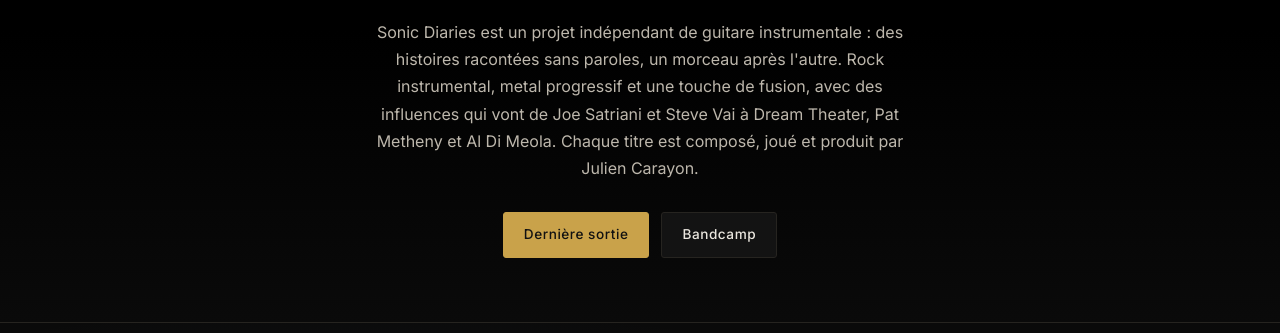
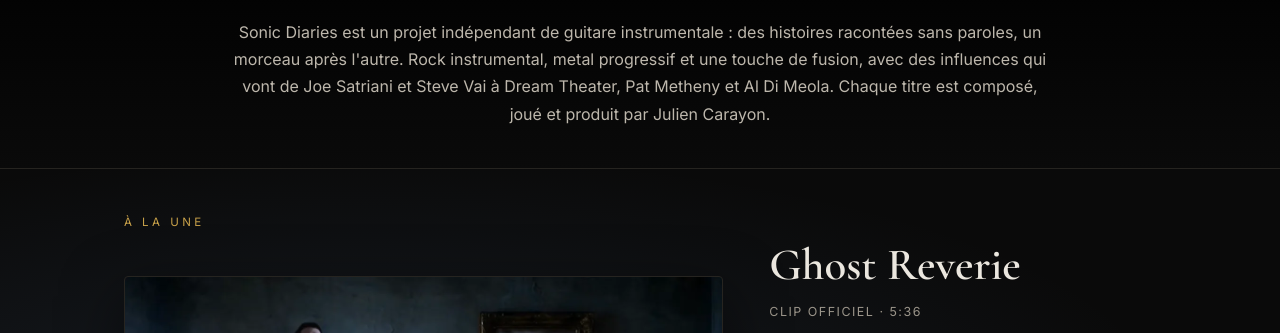
Before and after one commit to jcarayon04/sonicdiaries, a plain HTML site: page fr/index.html in a window 1280 px wide. Shown: the part 467-800 px from the top of the page. Drawn offline with Linux system fonts and the light colour scheme.

Commit message:
Add files via upload

```diff
--- a/fr/index.html
+++ b/fr/index.html
@@ -65,11 +65,11 @@ nav .wrap{display:flex;align-items:center;justify-content:space-between;height:6
 .banner::after{content:"";position:absolute;left:0;right:0;bottom:0;height:10%;background:linear-gradient(to bottom,transparent,#000);pointer-events:none}
 .banner img{width:100%;height:auto;display:block}
 @media (max-width:720px){.banner img{height:120px;object-fit:cover;object-position:43% 50%}}
-.hero-inner{position:relative;padding:44px 24px 64px}
+.hero-inner{position:relative;padding:44px 24px 40px}
 .eyebrow{font-size:.75rem;letter-spacing:.32em;text-transform:uppercase;color:var(--gold)}
 .hero h1{font-family:var(--serif);font-weight:600;font-size:clamp(2.4rem,6vw,4.2rem);line-height:1;letter-spacing:.06em;margin:14px 0 10px;color:#e4dfd5}
 .hero p{font-family:var(--serif);font-style:italic;font-size:clamp(1.15rem,2.4vw,1.45rem);color:var(--muted)}
-.hero .intro{max-width:56ch;margin:22px auto 0;font-family:var(--sans);font-style:normal;font-size:1rem;line-height:1.7;color:#bdb7ac}
+.hero .intro{max-width:82ch;margin:22px auto 0;font-family:var(--sans);font-style:normal;font-size:1rem;line-height:1.7;color:#bdb7ac}
 .hero .cta{margin-top:30px;display:flex;gap:12px;justify-content:center;flex-wrap:wrap}
 
 /* ---------- Boutons ---------- */
@@ -239,10 +239,6 @@ main{overflow-x:clip}
     <h1>Sonic Diaries</h1>
     <p>Musique instrumentale à la guitare</p>
     <p class="intro">Sonic Diaries est un projet indépendant de guitare instrumentale : des histoires racontées sans paroles, un morceau après l'autre. Rock instrumental, metal progressif et une touche de fusion, avec des influences qui vont de Joe Satriani et Steve Vai à Dream Theater, Pat Metheny et Al Di Meola. Chaque titre est composé, joué et produit par Julien Carayon.</p>
-    <div class="cta">
-      <a class="btn primary" href="#music">Dernière sortie</a>
-      <a class="btn" href="https://julien-carayon.bandcamp.com" target="_blank" rel="noopener">Bandcamp</a>
-    </div>
   </div>
 </header>
 
@@ -432,7 +428,7 @@ main{overflow-x:clip}
   <div class="wrap">
     <div class="label">Contact</div>
     <h2>Me contacter</h2>
-    <p>Une question, une collaboration, une demande presse ou synchro : écrivez-moi, je vous répondrai avec plaisir.</p>
+    <p>N'hésitez pas à me contacter.</p>
     <a class="btn primary" href="mailto:contact@sonicdiaries.com"><svg viewBox="0 0 24 24" aria-hidden="true"><path d="M3 6h18v12H3z M3 6l9 7 9-7" fill="none" stroke="currentColor" stroke-width="1.6" stroke-linejoin="round"/></svg>contact@sonicdiaries.com</a>
   </div>
 </section>
```
Also changed, not shown: index.html (+3 -7 lines).
